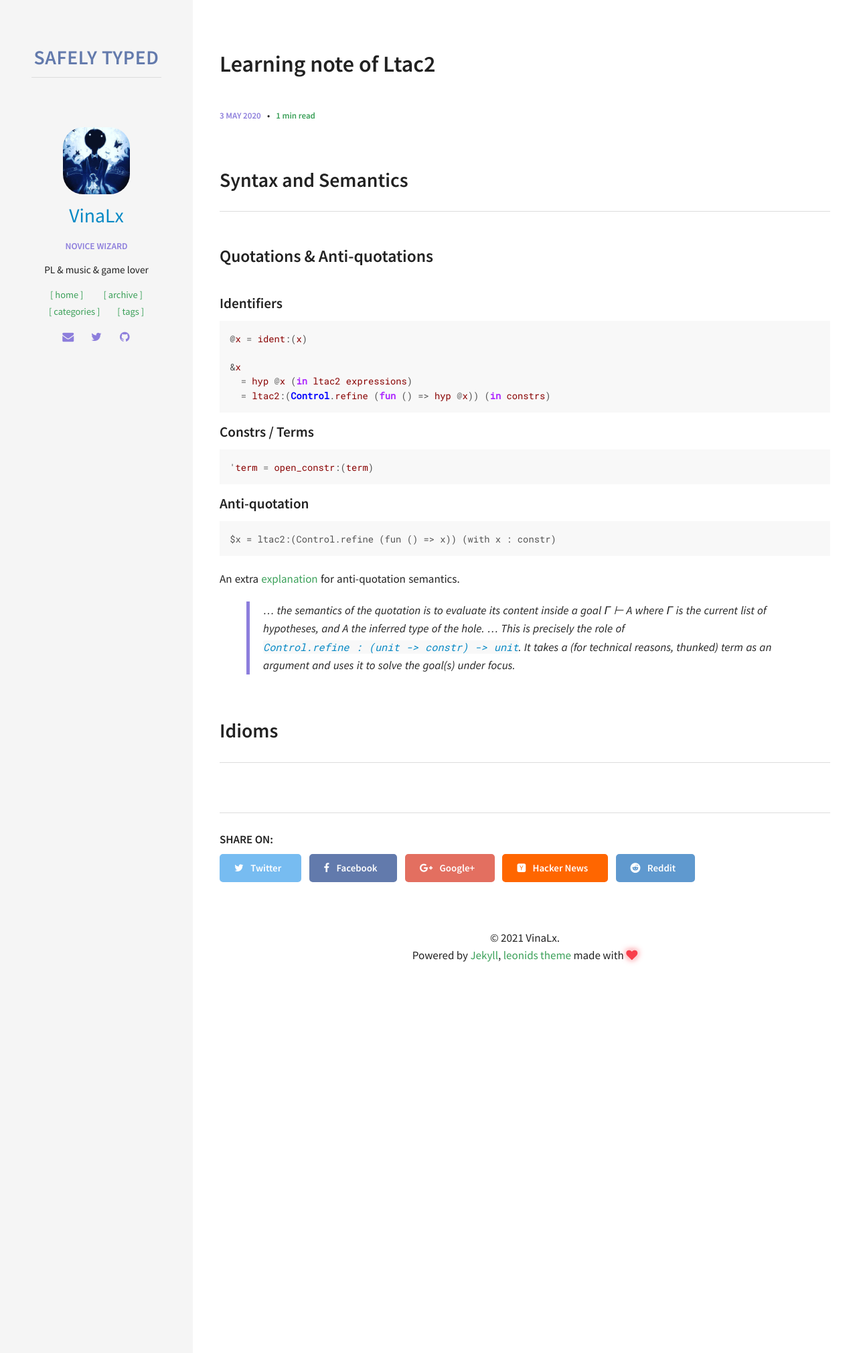
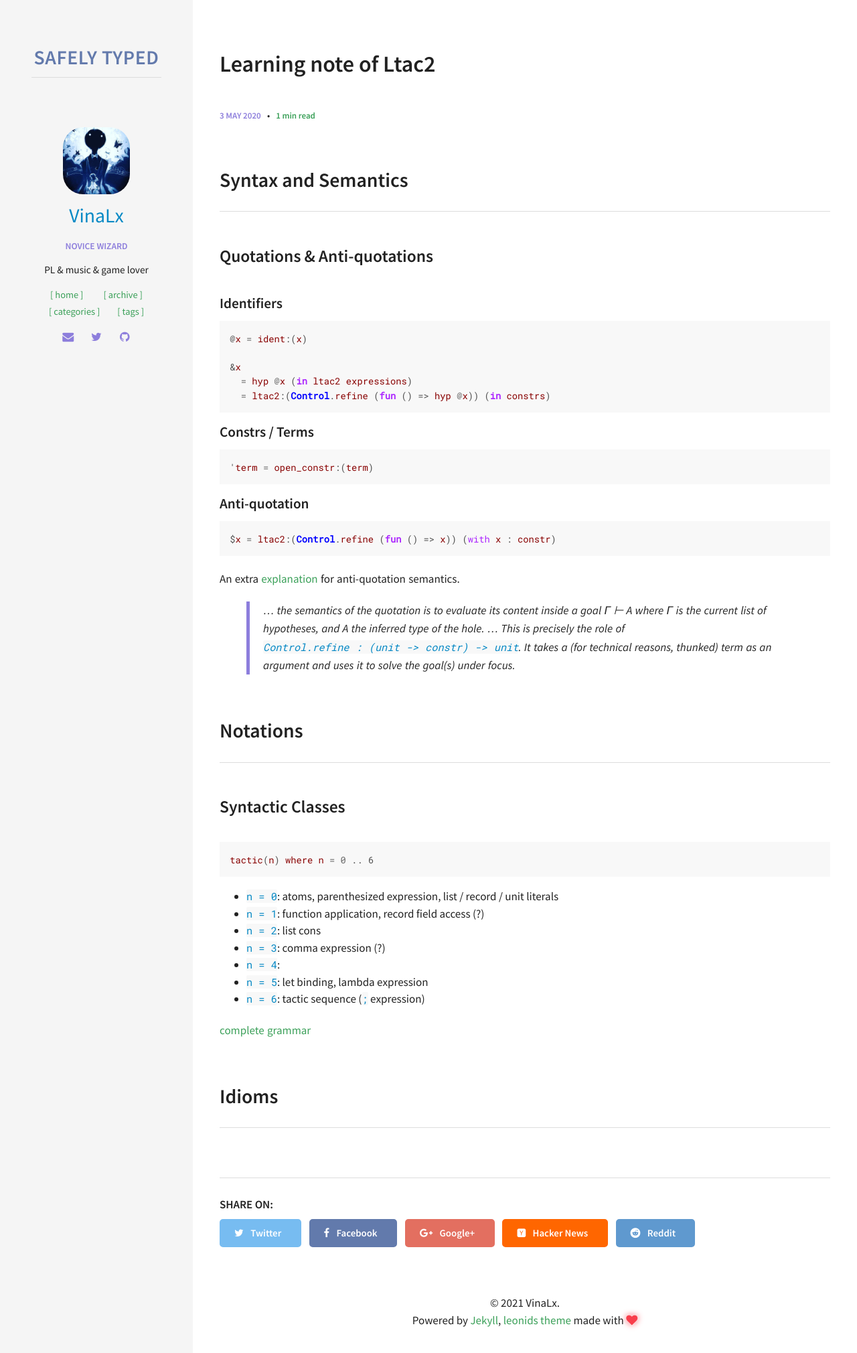
Before and after one commit to VinaLx/VinaLx.github.io, a Jekyll site: the page built from _posts/2020-05-03-ltac2-intro.md, in a window 1280 px wide. Shown: the top 2020 px of the page at 67% size. Built offline with Jekyll 4.4.1, drawn with Linux system fonts in a browser that asks for light colours; some web fonts are replaced.

Commit message:
update the ltac note with one notation syntactic class

````diff
--- a/_posts/2020-05-03-ltac2-intro.md
+++ b/_posts/2020-05-03-ltac2-intro.md
@@ -28,7 +28,7 @@ modified: 2020-05-06
 
 #### Anti-quotation
 
-```
+```coq
 $x = ltac2:(Control.refine (fun () => x)) (with x : constr)
 ```
 
@@ -42,4 +42,22 @@ for anti-quotation semantics.
 > It takes a (for technical reasons, thunked) term as an argument and uses it
 > to solve the goal(s) under focus.
 
+## Notations
+
+### Syntactic Classes
+
+```coq
+tactic(n) where n = 0 .. 6
+```
+
+- `n = 0`: atoms, parenthesized expression, list / record / unit literals
+- `n = 1`: function application, record field access (?)
+- `n = 2`: list cons
+- `n = 3`: comma expression (?)
+- `n = 4`:
+- `n = 5`: let binding, lambda expression
+- `n = 6`: tactic sequence (`;` expression)
+
+[complete grammar](https://coq.inria.fr/refman/proof-engine/ltac2.html#grammar-token-ltac2_expr)
+
 ## Idioms
````
